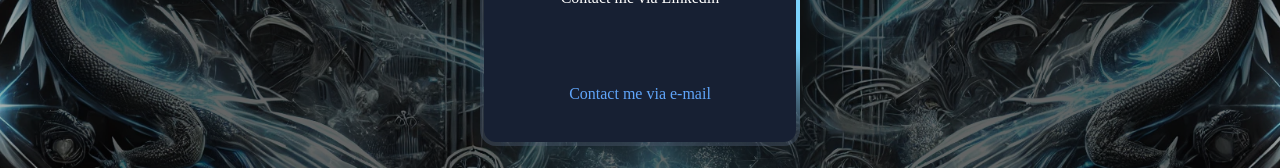
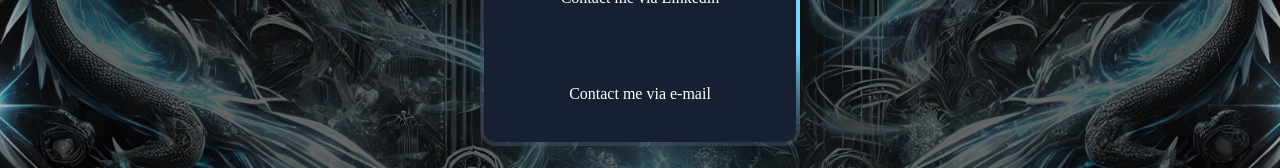
Before and after one commit to FlamingShali/Porfolio-Page, a React (Vite) app: page /contact in a window 1280 px wide. Shown: the part 390-558 px from the top of the page. Built offline with nearby package versions, Linux system fonts and the light colour scheme.

Commit message:
Simple fix with contact via email path

```diff
--- a/src/pages/Contact.jsx
+++ b/src/pages/Contact.jsx
@@ -22,7 +22,7 @@ export default function Contact() {
         >
           Contact me via Linkedin
         </ContactLink>
-        <ContactLink clickHandler={mailHandler}>
+        <ContactLink path=" " clickHandler={mailHandler}>
           Contact me via e-mail
         </ContactLink>
       </div>
```
